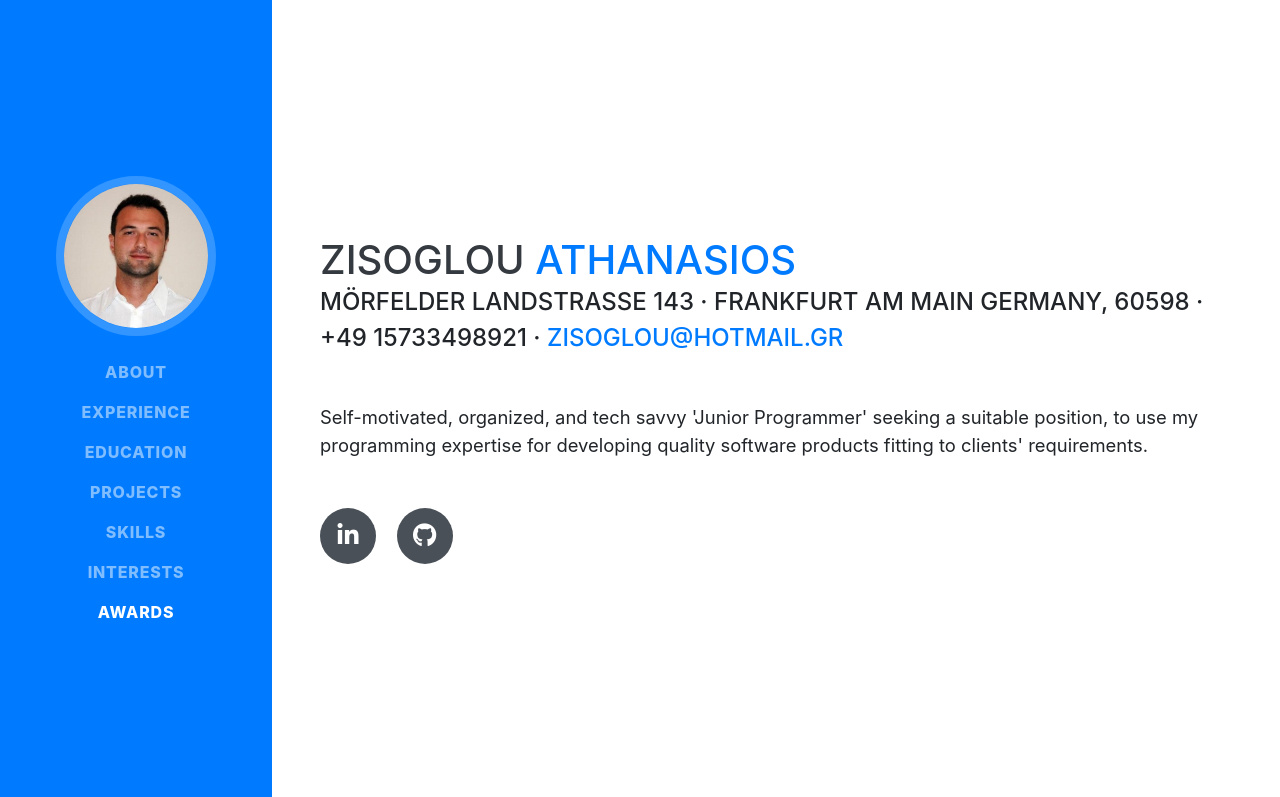
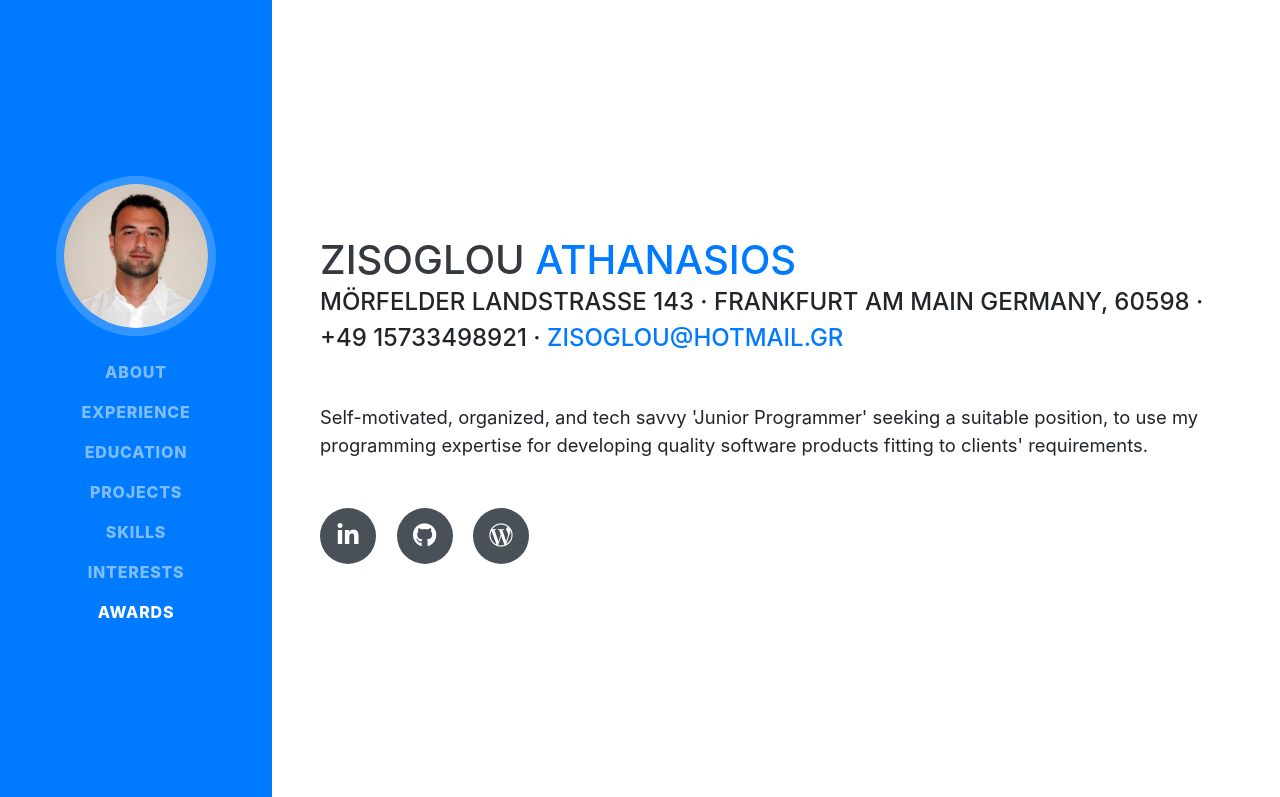
Before and after one commit to ZiSo89/ZiSo89.github.io, a website with bundled scripts: page index.html in a window 1280 px wide. Shown: the top 797 px of the page. Built offline with nearby package versions, Linux system fonts and the light colour scheme; a web font is replaced by a local one.

Commit message:
add wordpress

```diff
--- a/index.html
+++ b/index.html
@@ -80,6 +80,10 @@
                     <a href="https://github.com/ZiSo89" target="_blank">
                         <i class="fab fa-github"></i>
                     </a>
+                    <a href="https://zisoglou.wordpress.com" target="_blank">
+                        <i class="fab fa-wordpress-simple"></i>
+                    </a>
+
                 </div>
             </div>
         </section>
```
